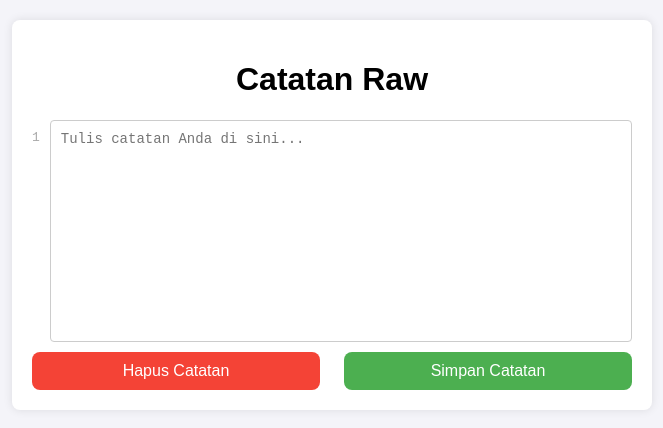
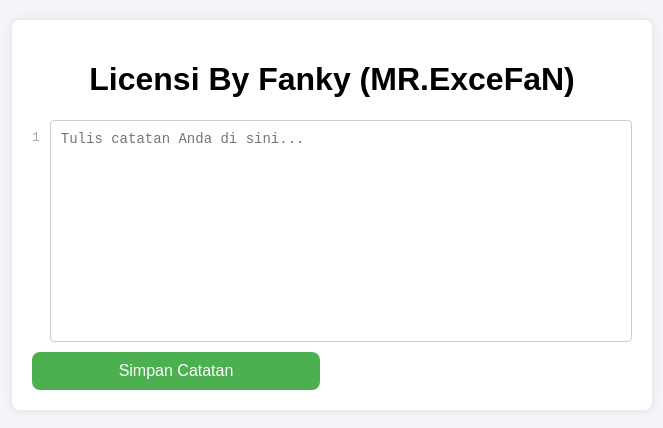
Before and after one commit to fanky86/License, a plain HTML site: page index.html in a window 1280 px wide. Shown: the whole page, without its empty margins (308-971 px from the left). Drawn offline with Linux system fonts and the light colour scheme.

Commit message:
Update index.html

```diff
--- a/index.html
+++ b/index.html
@@ -92,7 +92,7 @@
 
 <!-- Catatan Raw -->
 <div class="container">
-    <h1>Catatan Raw</h1>
+    <h1>Licensi By Fanky (MR.ExceFaN)</h1>
     <!-- Wrapper untuk Textarea dan Nomor Baris -->
     <div class="note-wrapper">
         <div class="line-numbers" id="lineNumbers">1</div>
@@ -101,7 +101,6 @@
 
     <!-- Button container untuk tombol simpan dan hapus -->
     <div class="button-container">
-        <button id="deleteBtn">Hapus Catatan</button>
         <button id="saveBtn">Simpan Catatan</button>
     </div>
 
@@ -111,7 +110,6 @@
 
 <script>
     const saveBtn = document.getElementById('saveBtn');
-    const deleteBtn = document.getElementById('deleteBtn');
     const textInput = document.getElementById('textInput');
     const lineNumbers = document.getElementById('lineNumbers');
     const message = document.getElementById('message');
```
